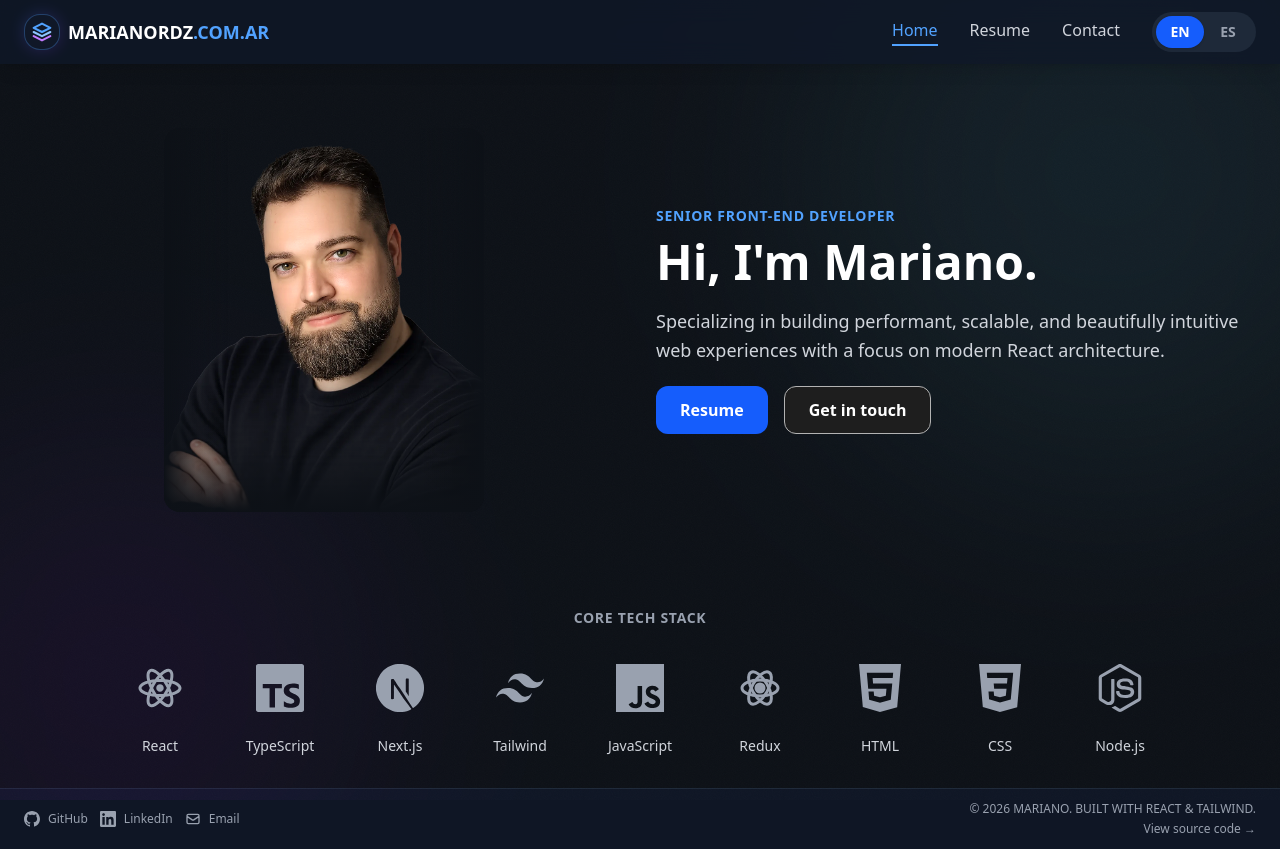
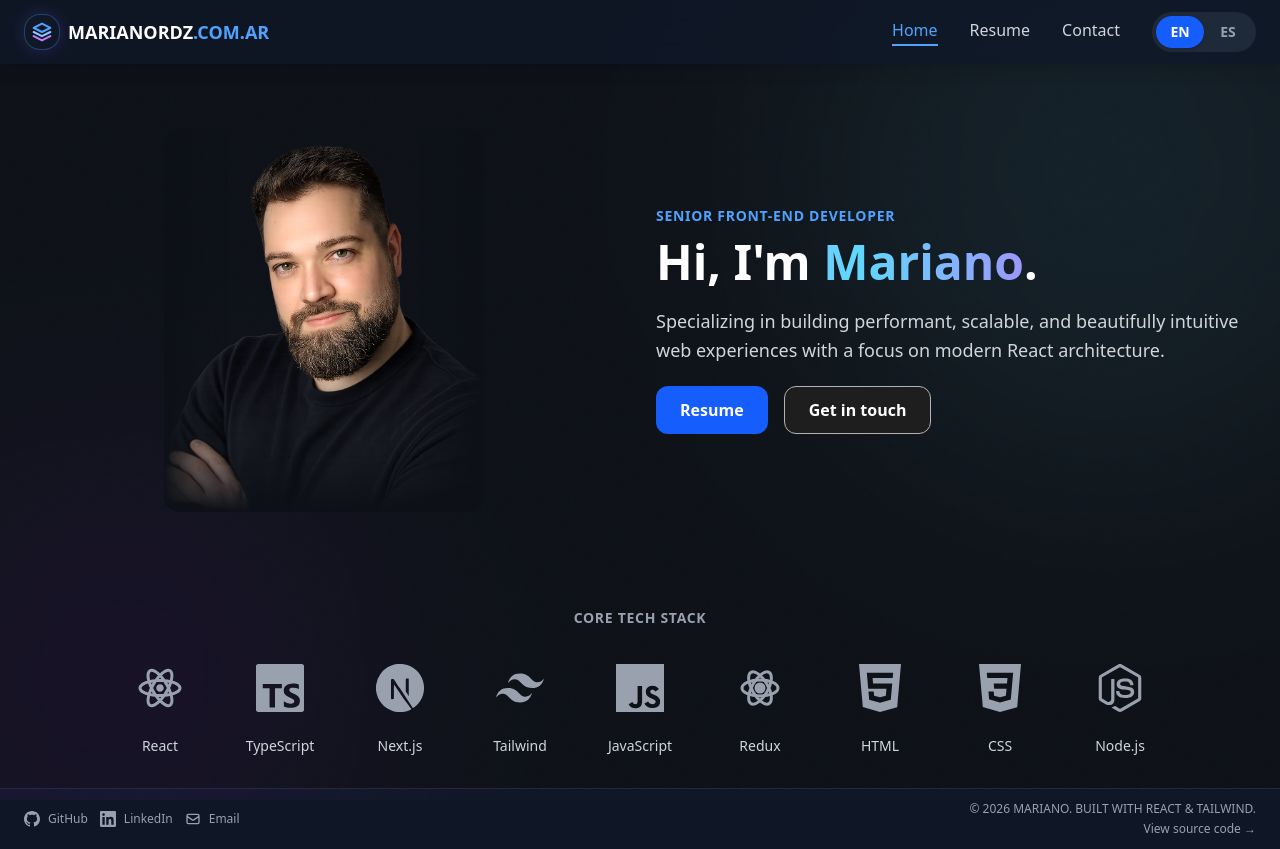
Before and after one commit to MarianoRDZ/website-react, a React (Vite) app: page / in a window 1280 px wide. Built offline with nearby package versions, Linux system fonts and the light colour scheme.

Commit message:
feat: gradient animado en el nombre del hero una vez que termina el typewriter

```diff
--- a/src/components/sections/HeroContent.jsx
+++ b/src/components/sections/HeroContent.jsx
@@ -17,7 +17,17 @@ const HeroContent = () => {
           {t('hero.title')}
         </p>
         <h1 className="animate-stagger-2 mb-4 text-4xl font-bold text-white md:text-5xl">
-          {displayedText}
+          {isDone ? (
+            <>
+              {t('hero.greeting')}{' '}
+              <span className="text-gradient-animate">
+                {personalInfo.name.split(' ')[0]}
+              </span>
+              .
+            </>
+          ) : (
+            displayedText
+          )}
           <span
             aria-hidden="true"
             className="ml-0.5 inline-block h-[1em] w-0.5 bg-accent align-middle animate-blink-cursor"
--- a/src/index.css
+++ b/src/index.css
@@ -83,6 +83,29 @@
 
   .reveal-show {
     transition: none !important;
+  }
+}
+
+/* Animated gradient text */
+.text-gradient-animate {
+  background: linear-gradient(90deg, var(--color-accent), #a78bfa, var(--color-accent));
+  background-size: 200% auto;
+  -webkit-background-clip: text;
+  background-clip: text;
+  -webkit-text-fill-color: transparent;
+  animation: gradient-flow 4s linear infinite;
+}
+
+@keyframes gradient-flow {
+  0%   { background-position: 0% center; }
+  100% { background-position: 200% center; }
+}
+
+@media (prefers-reduced-motion: reduce) {
+  .text-gradient-animate {
+    animation: none;
+    background: none;
+    -webkit-text-fill-color: var(--color-accent);
   }
 }
 
```
